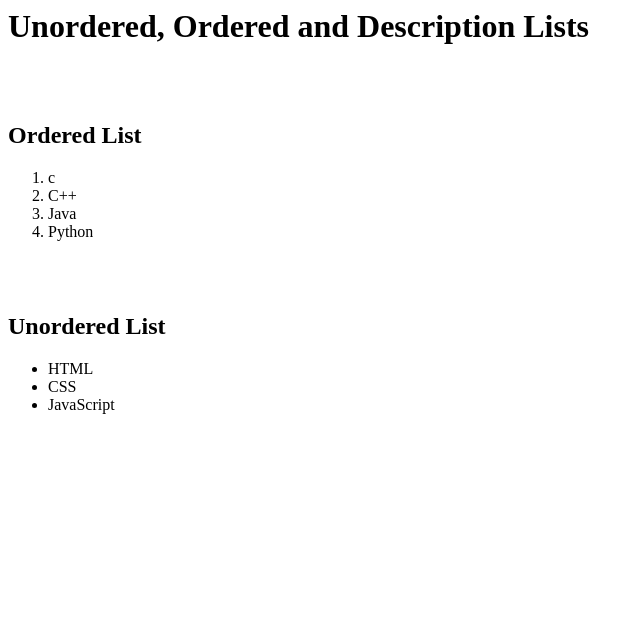
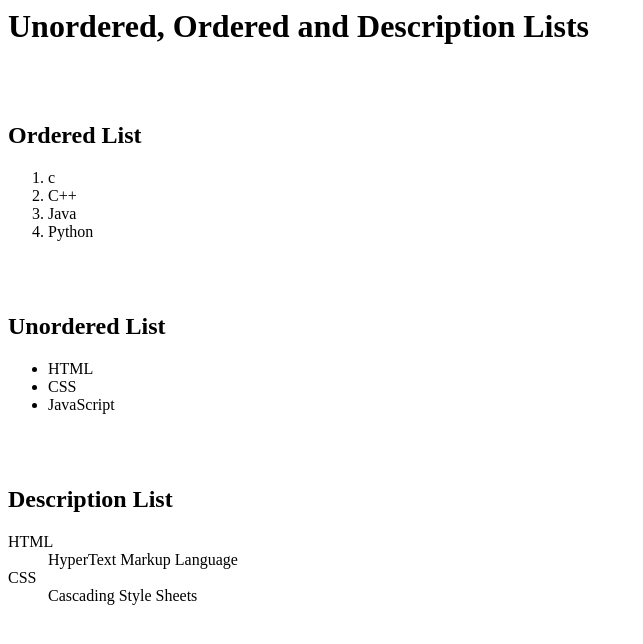
Before and after one commit to upreet07/WDW_0257, a plain HTML site: page ASSIGNMENT/Assignment 5/index.html in a window 1280 px wide. Shown: the whole page, without its empty margins (0-643 px from the left). Drawn offline with Linux system fonts and the light colour scheme.

Commit message:
Assignment 5 descriprive list added and completed

```diff
--- a/ASSIGNMENT/Assignment 5/index.html
+++ b/ASSIGNMENT/Assignment 5/index.html
@@ -19,5 +19,15 @@
             <li>CSS</li>
             <li>JavaScript</li>
         </ul>
+        <br><br>
+        <h2>Description List</h2>
+        <dl>
+            <dt>HTML</dt>
+            <dd>HyperText Markup Language</dd>
+            <dt>CSS</dt>
+            <dd>Cascading Style Sheets</dd>
+        </dl>
     </body>
 </html>
+    </body>
+</html>
```
